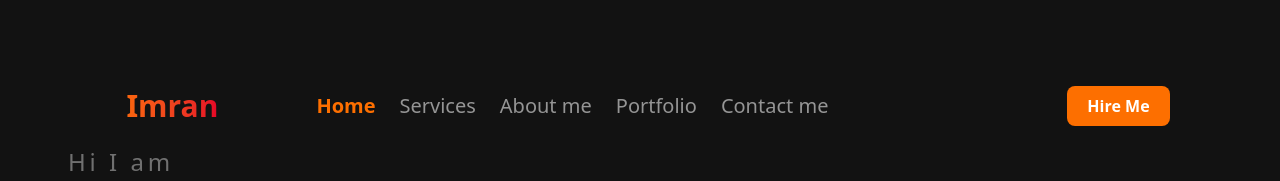
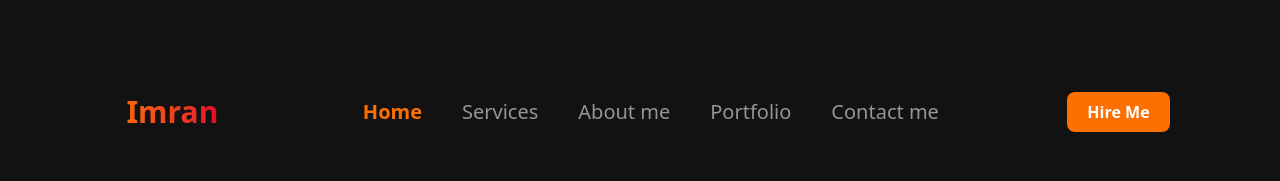
Before and after one commit to imranahmetov-png/my-blog, a React (Vite) app: page / in a window 1280 px wide. Shown: the top 181 px of the page. Built offline with nearby package versions, Linux system fonts and the light colour scheme.

Commit message:
Исправлены ошибки(меню,высота и ширина экрана)

```diff
--- a/src/App.tsx
+++ b/src/App.tsx
@@ -7,16 +7,16 @@ function App() {
     <div className="bg-[#121212] min-w-screen min-h-screen pt-[57px] sm:min-w-screen overflow-x-hidden sm:min-h-screen">
       <div className="flex flex-col justify-start items-center gap-[150px]">
         {/* UI HERO SECTION */}
-        <div className="min-w-screen h-[854px] flex flex-col justify-start items-center gap-[100px] p-4">
+        <div className="flex flex-col justify-start items-center gap-[100px] p-4">
           <UIHeader />
           <UiHero />
         </div>
         {/*Services Section */}
-        <div className="min-w-screen h-[854px] flex flex-col justify-start items-center gap-[100px] p-4">
+        <div className=" flex flex-col justify-start items-center gap-[100px] p-4">
           <UiFrame />
         </div>
         {/* About Me Section */}
-        <div className="min-w-screen h-[854px] flex flex-col justify-start items-center gap-[100px] p-4">
+        <div className="flex flex-col justify-start items-center gap-[100px] p-4">
           <UiAboutMe />
         </div>
         {/* Portfolio Section */}
--- a/src/component/aboutMe.tsx
+++ b/src/component/aboutMe.tsx
@@ -1,5 +1,5 @@
 import avatar from '../assets/img/avatar.svg'
-import dowlandCv from '../assets/img/dowlandCv.svg'
+import downloadCv from '../assets/img/downloadCv.svg'
 function UiAboutMe() {
   return (
     <div className="bg-[#121212] min-w-screen min-h-screen flex flex-col justify-start items-center pt-20 gap-[40px]">
@@ -49,8 +49,8 @@ function UiAboutMe() {
           </div>
           <div className="w-[224px] h-[48px] bg-gradient-to-r from-[#FD6F00] to-[#E46400] linear-gradient gap-[10px] border-2 px-5 py-2 rounded-lg text-[20px] text-center font-bold flex flex-col justify-between items-center">
             <img
-              src={dowlandCv}
-              alt="dowlandCv"
+              src={downloadCv}
+              alt="DownloadCv"
               className="min-w-[48px] min-h-[48px] rounded-full object-cover"
             />
             <div className="text-[20px] text-[#FFFFFF] font-bold">
--- a/src/component/header.tsx
+++ b/src/component/header.tsx
@@ -4,34 +4,34 @@ export default function UIHeader() {
       <div className="relative text-transparent bg-clip-text bg-gradient-to-r from-[#FD6F00] to-[#E60026] text-[30px] text-align:left min-w-[81px] min-h-[39px] flex items-center pl-4 font-bold ">
         Imran
       </div>
-      <nav className="flex gap-6 min-w-[653px] min-h-[24px] text-align:center align-top">
+      <nav className="flex gap-6 min-w-[653px] min-h-[24px] justify-center items-center">
         <a
           href="#Home"
-          className="relative text-[#FD6F00] transition text-[20px] text-align:center flex items-center pl4- font-bold"
+          className="relative text-[#FD6F00] transition text-[20px] text-center flex items-center pl-4 font-bold"
         >
           Home
         </a>
         <a
           href="#Services"
-          className="relative text-[#959595] transition text-[20px] text-align:center flex items-center pl4"
+          className="relative text-[#959595] transition text-[20px] text-center flex items-center pl-4"
         >
           Services
         </a>
         <a
           href="#About me"
-          className="relative text-[#959595] transition text-[20px] text-align:center flex items-center pl4"
+          className="relative text-[#959595] transition text-[20px] text-center flex items-center pl-4"
         >
           About me
         </a>
         <a
           href="#Portfolio"
-          className="relative text-[#959595] transition text-[20px] text-align:center flex items-center pl4"
+          className="relative text-[#959595] transition text-[20px] text-center flex items-center pl-4"
         >
           Portfolio
         </a>
         <a
           href="#Contact me"
-          className="relative text-[#959595] transition text-[20px] text-align:center flex items-center pl4"
+          className="relative text-[#959595] transition text-[20px] text-center flex items-center pl-4"
         >
           Contact me
         </a>
```
